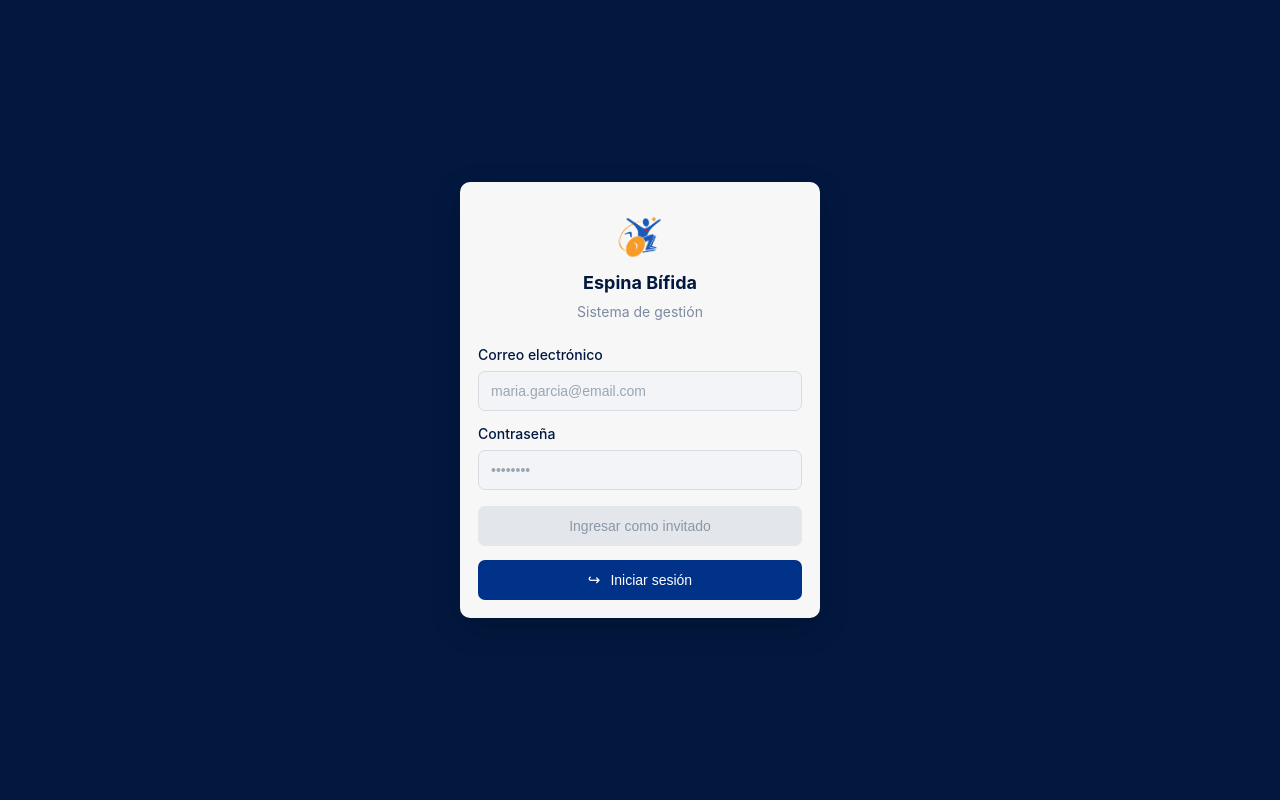
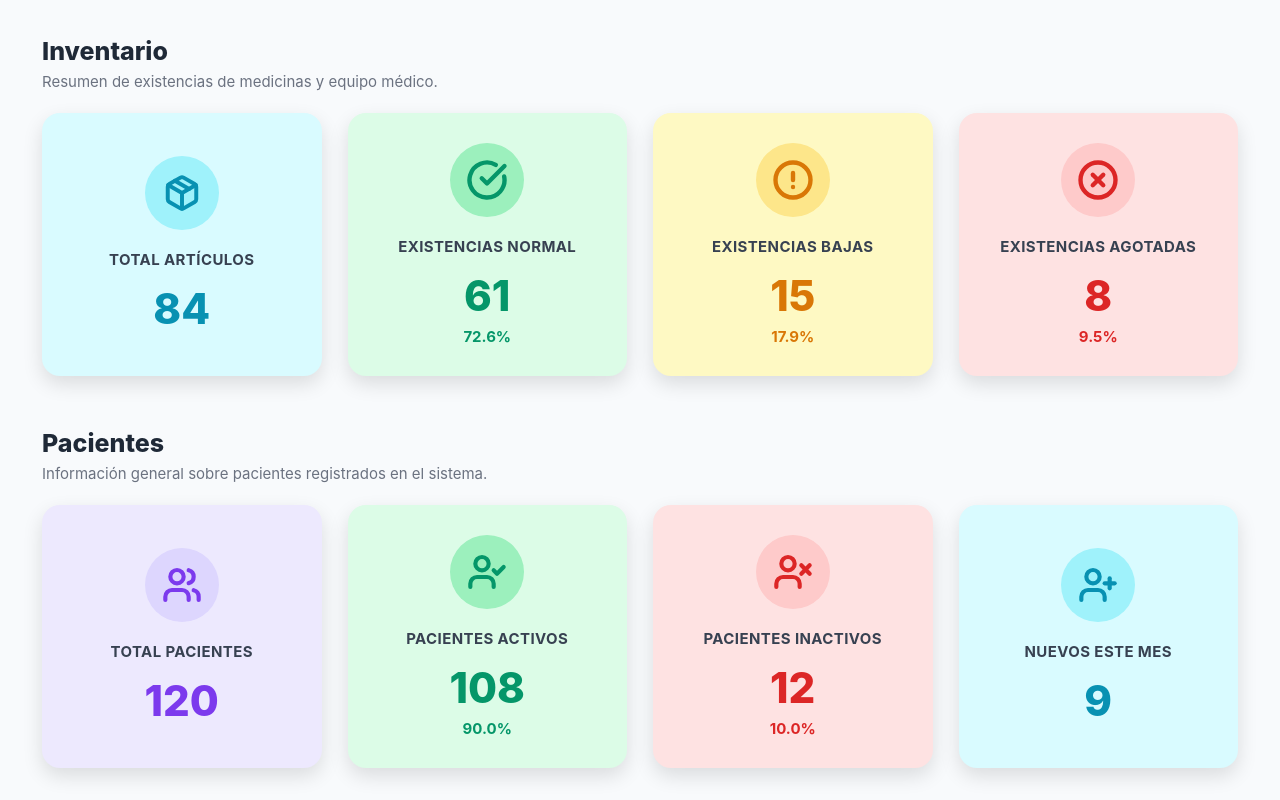
Before and after one commit to Ay4xx/SoftwareEspinaBifida, a React (Create React App) app in the folder espina-bifida-app/: page /estadisticas in a window 1280 px wide. Before the commit this address led to /login. Built offline with nearby package versions, Linux system fonts and the light colour scheme; no server answers.

Commit message:
vista estadistiacas front

```diff
--- a/espina-bifida-app/src/App.js
+++ b/espina-bifida-app/src/App.js
@@ -18,6 +18,7 @@ import RegistroPage from "./pantallas/registro";
 import Login from "./pantallas/login";
 import ServiciosPanel from "./pantallas/inventario";
 import Credencial from "./componentes/credencial/credencial";
+import EstadisticasPage from "./pantallas/estadisticas/estadisticas";
 import { NotificacionesProvider } from "./pantallas/notificacionesContext";
 
 function AppContent() {
@@ -58,6 +59,7 @@ function AppContent() {
             <Route path="/notificaciones" element={<NotificacionesPage />} />
             <Route path="/historial" element={<HistorialPage />} />
             <Route path="/inventario" element={<ServiciosPanel />} />
+            <Route path="/estadisticas" element={<EstadisticasPage />} />
 
             {/* Dynamic routes */}
             <Route path="/credencial/:pacienteId" element={<Credencial />} />
--- a/espina-bifida-app/src/componentes/sidebar/sidebar.js
+++ b/espina-bifida-app/src/componentes/sidebar/sidebar.js
@@ -8,6 +8,7 @@ import {
   PenBoxIcon,
 } from "lucide-react";
 import { Link, useLocation, useNavigate } from "react-router-dom";
+import logoPic from "../../assets/logo_AEBNL.png";
 
 const menuItems = [
   {
@@ -63,7 +64,7 @@ function Sidebar() {
   return (
     <aside className="sidebar">
       <div className="sidebar-header">
-        <div className="logo">AE</div>
+        <img src={logoPic} alt="Logo" className="logo" />
         <div>
           <h2>AEBNL</h2>
           <p>Espina Bífida NL</p>
--- /dev/null
+++ b/espina-bifida-app/src/componentes/statCard/statCard.css
@@ -0,0 +1,118 @@
+.stat-card {
+  width: 100%;
+  min-height: 230px;
+  border-radius: 18px;
+  padding: 30px 22px;
+  display: flex;
+  flex-direction: column;
+  align-items: center;
+  justify-content: center;
+  gap: 14px;
+  box-shadow: 0 8px 20px rgba(0, 0, 0, 0.12);
+}
+
+.stat-icon {
+  width: 74px;
+  height: 74px;
+  border-radius: 50%;
+  display: flex;
+  align-items: center;
+  justify-content: center;
+  margin-bottom: 6px;
+}
+
+.stat-card h3 {
+  font-size: 15px;
+  font-weight: 700;
+  color: #374151;
+  text-align: center;
+  letter-spacing: 0.4px;
+  margin: 0;
+}
+
+.stat-value {
+  font-size: 42px;
+  font-weight: 800;
+  margin: 0;
+}
+
+.stat-percentage {
+  font-size: 15px;
+  font-weight: 700;
+  margin: -8px 0 0 0;
+}
+
+/* Azul */
+.stat-card.blue {
+  background: #d9fbff;
+}
+
+.stat-card.blue .stat-icon {
+  background: #9ff2fb;
+  color: #0891b2;
+}
+
+.stat-card.blue .stat-value,
+.stat-card.blue .stat-percentage {
+  color: #0891b2;
+}
+
+/* Verde */
+.stat-card.green {
+  background: #dcfce7;
+}
+
+.stat-card.green .stat-icon {
+  background: #9cf0bd;
+  color: #059669;
+}
+
+.stat-card.green .stat-value,
+.stat-card.green .stat-percentage {
+  color: #059669;
+}
+
+/* Amarillo */
+.stat-card.yellow {
+  background: #fef9c3;
+}
+
+.stat-card.yellow .stat-icon {
+  background: #fde68a;
+  color: #d97706;
+}
+
+.stat-card.yellow .stat-value,
+.stat-card.yellow .stat-percentage {
+  color: #d97706;
+}
+
+/* Rojo */
+.stat-card.red {
+  background: #fee2e2;
+}
+
+.stat-card.red .stat-icon {
+  background: #fecaca;
+  color: #dc2626;
+}
+
+.stat-card.red .stat-value,
+.stat-card.red .stat-percentage {
+  color: #dc2626;
+}
+
+/* Morado */
+.stat-card.purple {
+  background: #ede9fe;
+}
+
+.stat-card.purple .stat-icon {
+  background: #ddd6fe;
+  color: #7c3aed;
+}
+
+.stat-card.purple .stat-value,
+.stat-card.purple .stat-percentage {
+  color: #7c3aed;
+}
--- /dev/null
+++ b/espina-bifida-app/src/componentes/statCard/statCard.js
@@ -0,0 +1,20 @@
+import React from "react";
+import "./statCard.css";
+
+function StatCard({ title, value, percentage, icon, color = "blue" }) {
+  return (
+    <div className={`stat-card ${color}`}>
+      <div className="stat-icon">
+        {icon}
+      </div>
+
+      <h3>{title}</h3>
+
+      <p className="stat-value">{value}</p>
+
+      {percentage && <p className="stat-percentage">{percentage}</p>}
+    </div>
+  );
+}
+
+export default StatCard;
--- /dev/null
+++ b/espina-bifida-app/src/pantallas/estadisticas/estadisticas.css
@@ -0,0 +1,49 @@
+.estadisticas-page {
+  min-height: calc(100vh - 60px);
+  background-color: #f8fafc;
+  padding: 36px 42px;
+}
+
+.stats-section {
+  margin-bottom: 52px;
+}
+
+.section-header {
+  margin-bottom: 22px;
+}
+
+.section-header h2 {
+  margin: 0;
+  font-size: 25px;
+  font-weight: 800;
+  color: #1f2937;
+}
+
+.section-header p {
+  margin: 6px 0 0 0;
+  font-size: 15px;
+  color: #6b7280;
+}
+
+.stats-row {
+  display: grid;
+  grid-template-columns: repeat(4, minmax(190px, 1fr));
+  gap: 26px;
+}
+
+/* Responsive */
+@media (max-width: 1200px) {
+  .stats-row {
+    grid-template-columns: repeat(2, minmax(230px, 1fr));
+  }
+}
+
+@media (max-width: 700px) {
+  .estadisticas-page {
+    padding: 24px 18px;
+  }
+
+  .stats-row {
+    grid-template-columns: 1fr;
+  }
+}
--- /dev/null
+++ b/espina-bifida-app/src/pantallas/estadisticas/estadisticas.jsx
@@ -0,0 +1,245 @@
+import React, { useEffect, useState } from "react";
+import {
+  Package,
+  CheckCircle,
+  AlertCircle,
+  XCircle,
+  Users,
+  UserCheck,
+  UserX,
+  UserPlus,
+  CalendarDays,
+  Stethoscope,
+  Pill,
+  DollarSign,
+  FileText,
+  ClipboardList,
+  Bell,
+  RotateCcw,
+} from "lucide-react";
+
+import StatCard from "../../componentes/statCard/statCard";
+import "./estadisticas.css";
+
+function EstadisticasPage() {
+  const [stats, setStats] = useState({
+    // Inventario
+    totalArticulos: 84,
+    existenciasNormal: 61,
+    existenciasBajas: 15,
+    existenciasAgotadas: 8,
+
+    // Pacientes
+    totalPacientes: 120,
+    pacientesActivos: 108,
+    pacientesInactivos: 12,
+    pacientesNuevosMes: 9,
+
+    // Servicios
+    visitasMes: 34,
+    serviciosRealizados: 27,
+    medicinasEntregadas: 45,
+    equipoSinRegresar: 4,
+
+    // Reportes
+    ingresosMes: 12500,
+    registrosPendientes: 6,
+    notificacionesMes: 18,
+    totalReportes: 10,
+  });
+
+  useEffect(() => {
+    // Aquí después puedes conectar tu API:
+    // fetch("http://localhost:3001/api/estadisticas")
+    //   .then((res) => res.json())
+    //   .then((res) => setStats(res.data))
+    //   .catch(console.error);
+  }, []);
+
+  const getPercentage = (value, total) => {
+    if (!total || total === 0) return "0%";
+    return `${((value / total) * 100).toFixed(1)}%`;
+  };
+
+  const formatMoney = (value) => {
+    return `$${Number(value).toLocaleString("es-MX")}`;
+  };
+
+  return (
+    <div className="estadisticas-page">
+      {/* INVENTARIO */}
+      <section className="stats-section">
+        <div className="section-header">
+          <h2>Inventario</h2>
+          <p>Resumen de existencias de medicinas y equipo médico.</p>
+        </div>
+
+        <div className="stats-row">
+          <StatCard
+            title="TOTAL ARTÍCULOS"
+            value={stats.totalArticulos}
+            color="blue"
+            icon={<Package size={38} strokeWidth={2.5} />}
+          />
+
+          <StatCard
+            title="EXISTENCIAS NORMAL"
+            value={stats.existenciasNormal}
+            percentage={getPercentage(
+              stats.existenciasNormal,
+              stats.totalArticulos
+            )}
+            color="green"
+            icon={<CheckCircle size={42} strokeWidth={2.5} />}
+          />
+
+          <StatCard
+            title="EXISTENCIAS BAJAS"
+            value={stats.existenciasBajas}
+            percentage={getPercentage(
+              stats.existenciasBajas,
+              stats.totalArticulos
+            )}
+            color="yellow"
+            icon={<AlertCircle size={42} strokeWidth={2.5} />}
+          />
+
+          <StatCard
+            title="EXISTENCIAS AGOTADAS"
+            value={stats.existenciasAgotadas}
+            percentage={getPercentage(
+              stats.existenciasAgotadas,
+              stats.totalArticulos
+            )}
+            color="red"
+            icon={<XCircle size={42} strokeWidth={2.5} />}
+          />
+        </div>
+      </section>
+
+      {/* PACIENTES */}
+      <section className="stats-section">
+        <div className="section-header">
+          <h2>Pacientes</h2>
+          <p>Información general sobre pacientes registrados en el sistema.</p>
+        </div>
+
+        <div className="stats-row">
+          <StatCard
+            title="TOTAL PACIENTES"
+            value={stats.totalPacientes}
+            color="purple"
+            icon={<Users size={40} strokeWidth={2.5} />}
+          />
+
+          <StatCard
+            title="PACIENTES ACTIVOS"
+            value={stats.pacientesActivos}
+            percentage={getPercentage(
+              stats.pacientesActivos,
+              stats.totalPacientes
+            )}
+            color="green"
+            icon={<UserCheck size={40} strokeWidth={2.5} />}
+          />
+
+          <StatCard
+            title="PACIENTES INACTIVOS"
+            value={stats.pacientesInactivos}
+            percentage={getPercentage(
+              stats.pacientesInactivos,
+              stats.totalPacientes
+            )}
+            color="red"
+            icon={<UserX size={40} strokeWidth={2.5} />}
+          />
+
+          <StatCard
+            title="NUEVOS ESTE MES"
+            value={stats.pacientesNuevosMes}
+            color="blue"
+            icon={<UserPlus size={40} strokeWidth={2.5} />}
+          />
+        </div>
+      </section>
+
+      {/* SERVICIOS */}
+      <section className="stats-section">
+        <div className="section-header">
+          <h2>Servicios</h2>
+          <p>Actividad mensual relacionada con visitas, servicios y entregas.</p>
+        </div>
+
+        <div className="stats-row">
+          <StatCard
+            title="VISITAS DEL MES"
+            value={stats.visitasMes}
+            color="blue"
+            icon={<CalendarDays size={40} strokeWidth={2.5} />}
+          />
+
+          <StatCard
+            title="SERVICIOS REALIZADOS"
+            value={stats.serviciosRealizados}
+            color="green"
+            icon={<Stethoscope size={40} strokeWidth={2.5} />}
+          />
+
+          <StatCard
+            title="MEDICINAS ENTREGADAS"
+            value={stats.medicinasEntregadas}
+            color="purple"
+            icon={<Pill size={40} strokeWidth={2.5} />}
+          />
+
+          <StatCard
+            title="EQUIPO SIN REGRESAR"
+            value={stats.equipoSinRegresar}
+            color="red"
+            icon={<RotateCcw size={40} strokeWidth={2.5} />}
+          />
+        </div>
+      </section>
+
+      {/* REPORTES */}
+      <section className="stats-section">
+        <div className="section-header">
+          <h2>Reportes</h2>
+          <p>Indicadores útiles para auditoría, seguimiento y administración.</p>
+        </div>
+
+        <div className="stats-row">
+          <StatCard
+            title="INGRESOS DEL MES"
+            value={formatMoney(stats.ingresosMes)}
+            color="green"
+            icon={<DollarSign size={40} strokeWidth={2.5} />}
+          />
+
+          <StatCard
+            title="REGISTROS PENDIENTES"
+            value={stats.registrosPendientes}
+            color="yellow"
+            icon={<Bell size={40} strokeWidth={2.5} />}
+          />
+
+          <StatCard
+            title="NOTIFICACIONES DEL MES"
+            value={stats.notificacionesMes}
+            color="blue"
+            icon={<ClipboardList size={40} strokeWidth={2.5} />}
+          />
+
+          <StatCard
+            title="REPORTES GENERADOS"
+            value={stats.totalReportes}
+            color="purple"
+            icon={<FileText size={40} strokeWidth={2.5} />}
+          />
+        </div>
+      </section>
+    </div>
+  );
+}
+
+export default EstadisticasPage;
```
Also changed, not shown: espina-bifida-app/src/pantallas/estadisticas.jsx (deleted).
